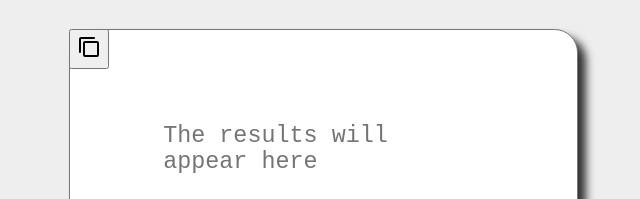
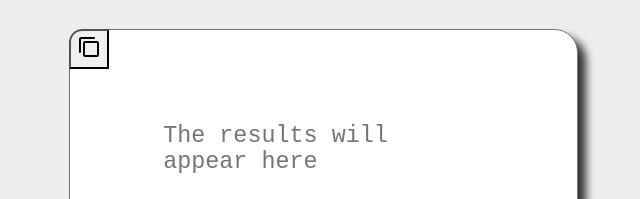
Before and after one commit to amdcaruso/amdcaruso.github.io, a plain HTML site: page index.html in a window 1280 px wide. Shown: the part 202-401 px from the top of the page, 615-1255 px from the left. Drawn offline with Linux system fonts and the light colour scheme.

Commit message:
Rounds the copy button accordingly

```diff
--- a/styles/styles.css
+++ b/styles/styles.css
@@ -63,6 +63,7 @@ textarea {
     cursor: pointer;
     height: 3.5em;
     width: 3.5em;
+    border-radius: 1em 0 0 0;
 }
 @media only screen and (min-width: 684px) {
     main {
```
